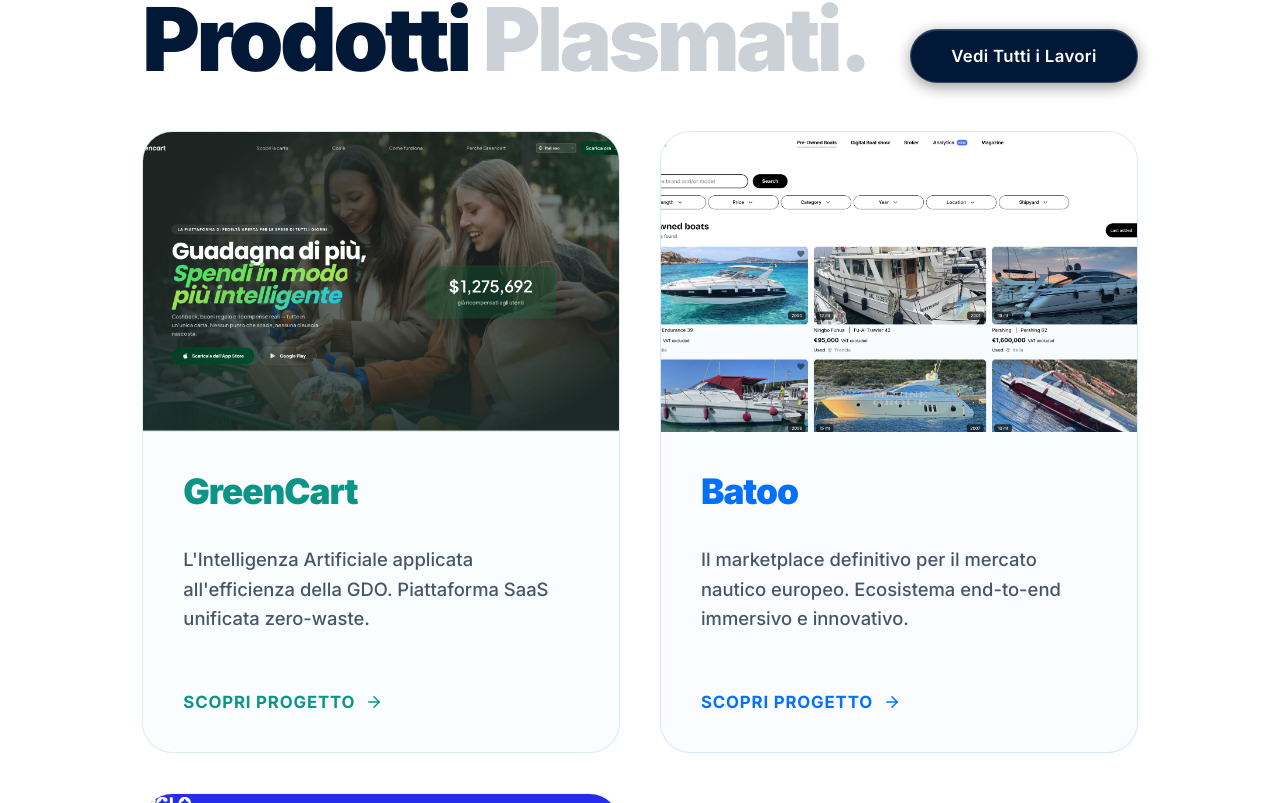
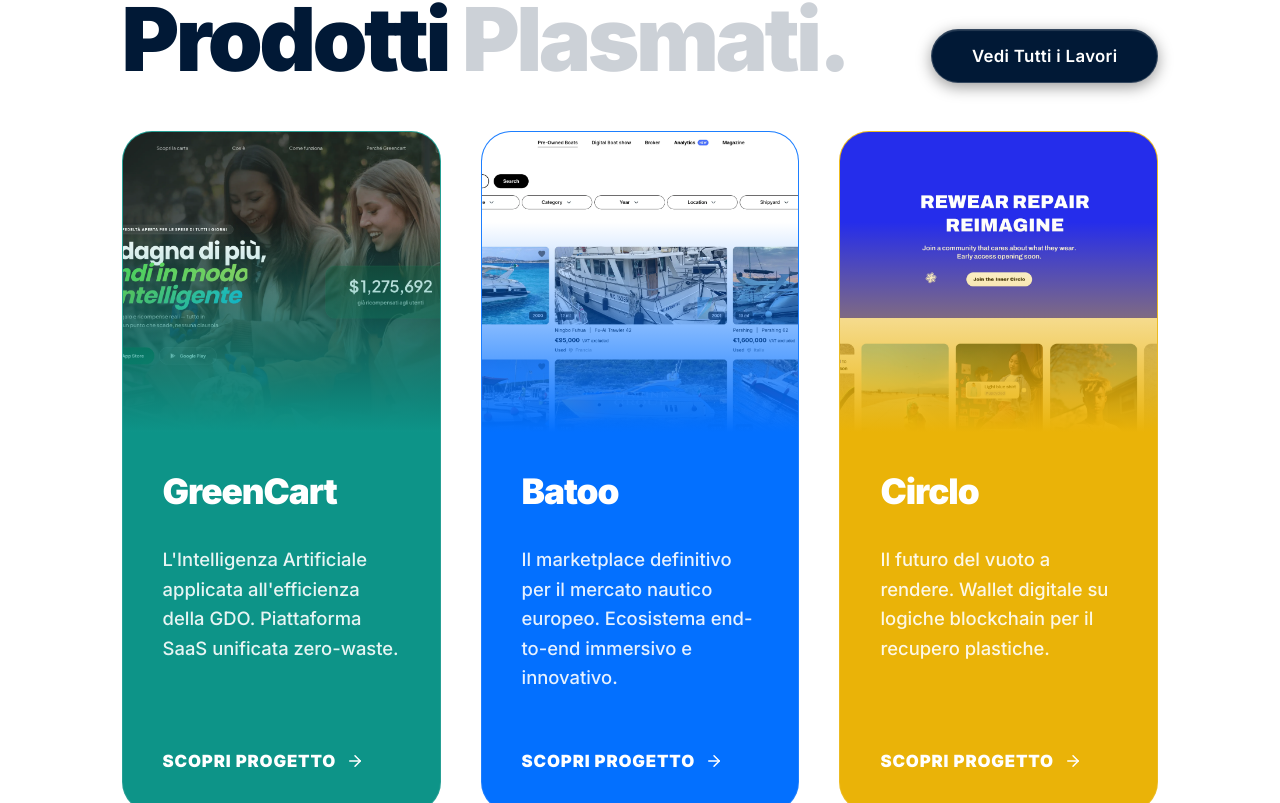
Before and after one commit to giorgior96/linfa_landing, a React (Vite) app: page / in a window 1280 px wide. Shown: the part 4237-5040 px from the top of the page. Built offline with nearby package versions, Linux system fonts and the light colour scheme.

Commit message:
style: make portfolio highlights boldly color-coded and force 3-column desktop layout

```diff
--- a/src/App.jsx
+++ b/src/App.jsx
@@ -571,7 +571,7 @@ const PortfolioHomeTeaser = () => {
           </div>
         </motion.div>
 
-        <div style={{ display: 'grid', gridTemplateColumns: 'repeat(auto-fit, minmax(min(100%, 350px), 1fr))', gap: '2.5rem' }}>
+        <div style={{ display: 'grid', gridTemplateColumns: isMobile ? '1fr' : 'repeat(3, 1fr)', gap: '2.5rem' }}>
           {featuredProjects.map((proj, idx) => (
              <motion.div
                key={idx}
@@ -583,26 +583,26 @@ const PortfolioHomeTeaser = () => {
                  position: 'relative',
                  overflow: 'hidden',
                  borderRadius: '30px',
-                 backgroundColor: `rgba(${proj.brandColor}, 0.02)`,
-                 border: `1px solid rgba(${proj.brandColor}, 0.15)`,
+                 backgroundColor: `rgb(${proj.brandColor})`,
+                 border: `1px solid rgba(255, 255, 255, 0.1)`,
                  display: 'flex',
                  flexDirection: 'column',
                  height: '100%',
                  transition: 'all 0.4s'
                }}
-               whileHover={{ y: -10, boxShadow: `0 20px 40px rgba(${proj.brandColor}, 0.1)`, border: `1px solid rgba(${proj.brandColor}, 0.4)` }}
+               whileHover={{ y: -10, boxShadow: `0 20px 40px rgba(${proj.brandColor}, 0.5)`, border: `1px solid rgba(255, 255, 255, 0.3)` }}
              >
                <div style={{ height: '300px', width: '100%', position: 'relative', overflow: 'hidden' }}>
-                 <div style={{ position: 'absolute', top: 0, left: 0, width: '100%', height: '100%', background: `linear-gradient(to bottom, transparent 40%, rgba(${proj.brandColor}, 0.05))` }} />
+                 <div style={{ position: 'absolute', top: 0, left: 0, width: '100%', height: '100%', background: `linear-gradient(to bottom, transparent 30%, rgb(${proj.brandColor}))` }} />
                  <img src={proj.image} alt={proj.title} style={{ width: '100%', height: '100%', objectFit: 'cover' }} />
                </div>
 
                <div style={{ padding: isMobile ? '2rem' : '2.5rem', flex: 1, display: 'flex', flexDirection: 'column' }}>
-                 <h3 style={{ fontSize: '2.2rem', fontWeight: 900, letterSpacing: '-0.03em', color: `rgb(${proj.brandColor})`, marginBottom: '1rem' }}>{proj.title}</h3>
-                 <p style={{ color: '#475569', fontSize: '1.15rem', lineHeight: 1.6, fontWeight: 500 }}>{proj.desc}</p>
+                 <h3 style={{ fontSize: '2.2rem', fontWeight: 900, letterSpacing: '-0.03em', color: '#ffffff', marginBottom: '1rem' }}>{proj.title}</h3>
+                 <p style={{ color: 'rgba(255, 255, 255, 0.9)', fontSize: '1.15rem', lineHeight: 1.6, fontWeight: 500 }}>{proj.desc}</p>
 
                  <div style={{ marginTop: 'auto', paddingTop: '2.5rem' }}>
-                   <Link to="/portfolio" style={{ color: `rgb(${proj.brandColor})`, fontWeight: 700, display: 'flex', alignItems: 'center', textDecoration: 'none', fontSize: '1.05rem', textTransform: 'uppercase', letterSpacing: '0.05em' }}>
+                   <Link to="/portfolio" style={{ color: '#ffffff', fontWeight: 900, display: 'flex', alignItems: 'center', textDecoration: 'none', fontSize: '1.05rem', textTransform: 'uppercase', letterSpacing: '0.05em' }}>
                      Scopri Progetto <ArrowRight size={18} style={{ marginLeft: '10px' }} />
                    </Link>
                  </div>
```
